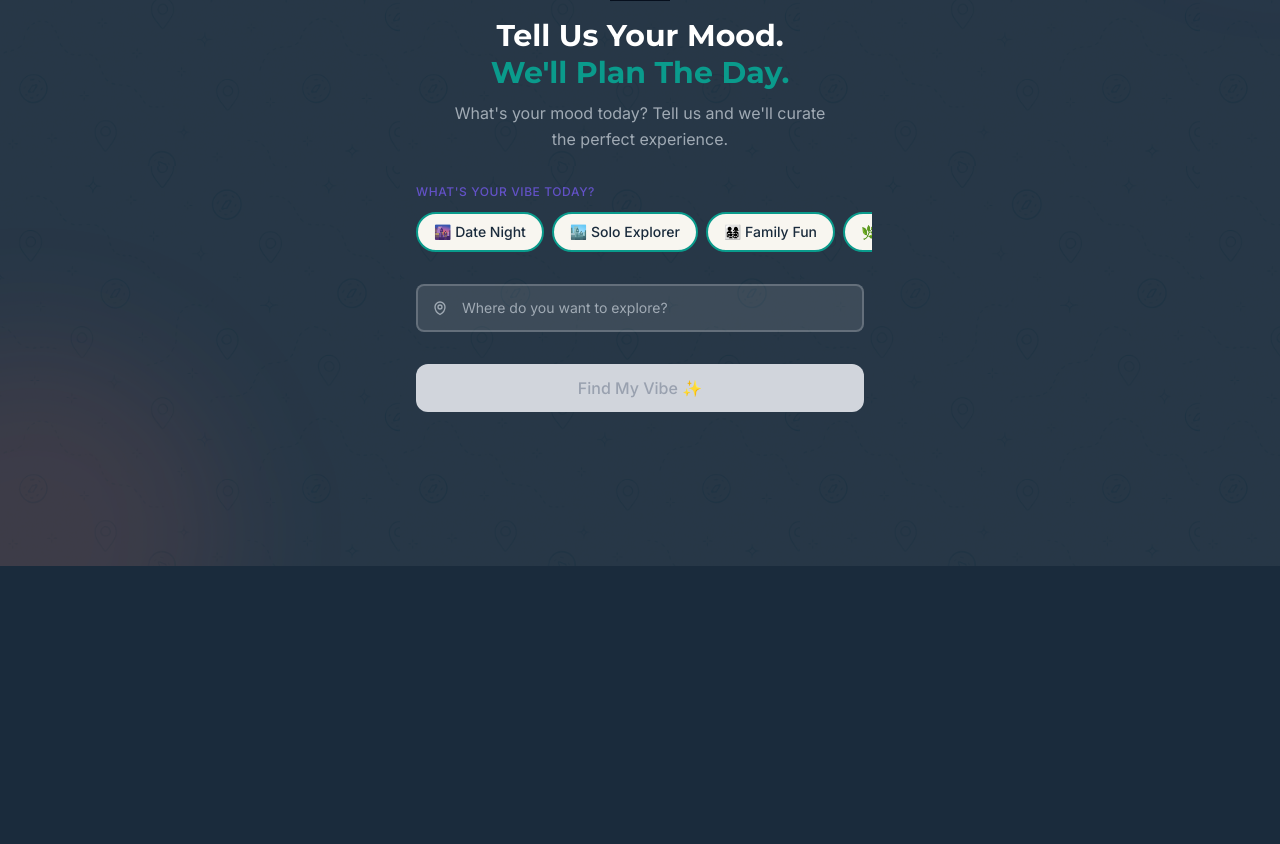
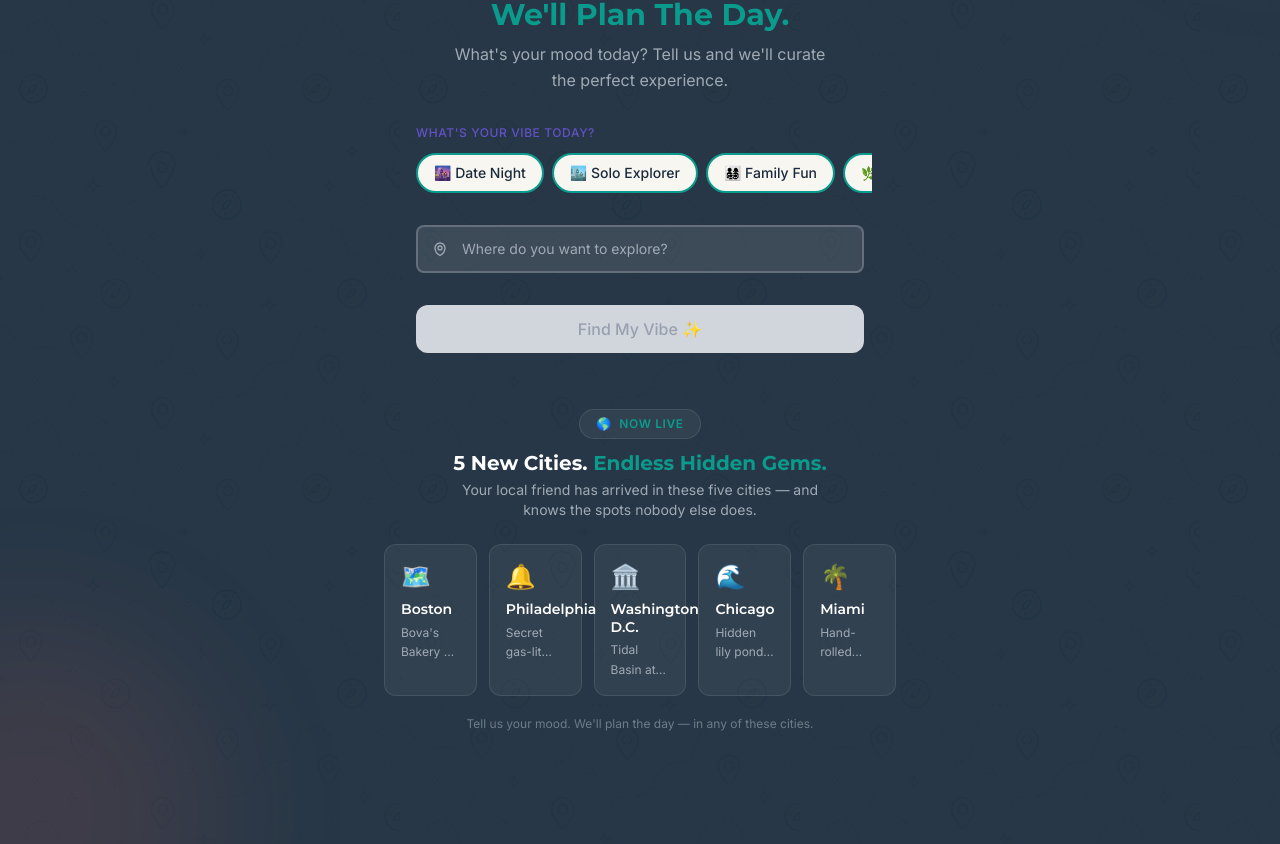
Before and after one commit to Brisqueblack/Go-where-, a React (Vite) app: page / in a window 1280 px wide. Shown: the part 298-1142 px from the top of the page. Before the commit the page ends 864 px from the top, so only its background shows below. Built offline with nearby package versions, Linux system fonts and the light colour scheme.

Commit message:
feat: merge 5-city expansion Now Live section into HomePage

```diff
--- a/index.html
+++ b/index.html
@@ -5,8 +5,8 @@
     <link rel="icon" type="image/png" href="/favicon.png" />
     <link rel="apple-touch-icon" href="/favicon.png" />
     <meta name="viewport" content="width=device-width, initial-scale=1.0" />
-    <title>VibeVoyage AI — Tell Us Your Mood. We'll Plan The Day.</title>
-    <meta name="description" content="VibeVoyage AI is an AI-powered experience discovery engine that curates personalized adventures based on your mood." />
+    <title>VibeVoyage AI — Now Live in 7 Cities. Tell Us Your Mood. We'll Plan The Day.</title>
+    <meta name="description" content="VibeVoyage AI is an AI-powered experience discovery engine curating personalized adventures in 7 cities — NYC, Boston, Philly, DC, Chicago, Miami, and Tokyo." />
 
     <!-- Google Fonts: Montserrat (headings) & Inter (body) -->
     <link rel="preconnect" href="https://fonts.googleapis.com" />
--- a/src/pages/HomePage.jsx
+++ b/src/pages/HomePage.jsx
@@ -1,5 +1,13 @@
 import { useState } from 'react'
 import { Button, ChipGroup } from '../components/ui'
+
+const EXPANSION_CITIES = [
+  { name: 'Boston', icon: '🗺️', gem: "Bova's Bakery at midnight", slug: 'boston', color: 'from-teal/20 to-coral/10' },
+  { name: 'Philadelphia', icon: '🔔', gem: 'Secret gas-lit alley in Society Hill', slug: 'philadelphia', color: 'from-coral/20 to-navy/10' },
+  { name: 'Washington D.C.', icon: '🏛️', gem: 'Tidal Basin at dawn, no crowds', slug: 'dc', color: 'from-violet/20 to-teal/10' },
+  { name: 'Chicago', icon: '🌊', gem: 'Hidden lily pond in Lincoln Park', slug: 'chicago', color: 'from-teal/20 to-violet/10' },
+  { name: 'Miami', icon: '🌴', gem: 'Hand-rolled cigars in Little Havana', slug: 'miami', color: 'from-coral/20 to-teal/10' },
+]
 
 const VIBE_OPTIONS = [
   { value: 'date-night', label: '🌆 Date Night' },
@@ -119,6 +127,56 @@ export default function HomePage({ onNavigate, preferences, setPreferences }) {
         >
           Find My Vibe ✨
         </Button>
+
+        {/* 5-City Expansion Section */}
+        <div className="w-full max-w-lg mt-14 mb-4">
+          {/* Section header */}
+          <div className="text-center mb-6">
+            <div className="inline-flex items-center gap-2 bg-white/5 rounded-full px-4 py-1.5 border border-white/10">
+              <span className="text-xs">🌎</span>
+              <span className="text-teal text-xs font-semibold font-body uppercase tracking-wider">
+                Now Live
+              </span>
+            </div>
+            <h2 className="text-white font-heading font-bold text-xl mt-3 leading-tight">
+              5 New Cities. <span className="text-teal">Endless Hidden Gems.</span>
+            </h2>
+            <p className="text-text-muted text-sm mt-1 max-w-sm mx-auto">
+              Your local friend has arrived in these five cities — and knows the spots nobody else does.
+            </p>
+          </div>
+
+          {/* City cards — responsive grid */}
+          <div className="grid grid-cols-2 md:grid-cols-5 gap-3">
+            {EXPANSION_CITIES.map((city) => (
+              <div
+                key={city.slug}
+                className="group relative bg-white/5 rounded-xl p-4 border border-white/10 hover:border-teal/40 transition-all duration-300 hover:-translate-y-0.5 hover:shadow-lg hover:shadow-teal/5"
+              >
+                {/* Gradient accent */}
+                <div className={`absolute inset-0 rounded-xl bg-gradient-to-br ${city.color} opacity-0 group-hover:opacity-100 transition-opacity duration-300 pointer-events-none`} />
+
+                {/* City icon */}
+                <div className="relative text-2xl mb-2">{city.icon}</div>
+
+                {/* City name */}
+                <h3 className="relative text-white font-heading font-semibold text-sm leading-tight">
+                  {city.name}
+                </h3>
+
+                {/* Hidden gem teaser */}
+                <p className="relative text-text-muted text-xs mt-1 leading-relaxed line-clamp-2">
+                  {city.gem}
+                </p>
+              </div>
+            ))}
+          </div>
+
+          {/* Bottom tagline */}
+          <p className="text-center text-text-muted/60 text-xs mt-5 font-body">
+            Tell us your mood. We'll plan the day — in any of these cities.
+          </p>
+        </div>
       </div>
     </div>
   )
```
Also changed, not shown: 5 other files (tests, documents, lock files or other folders).
